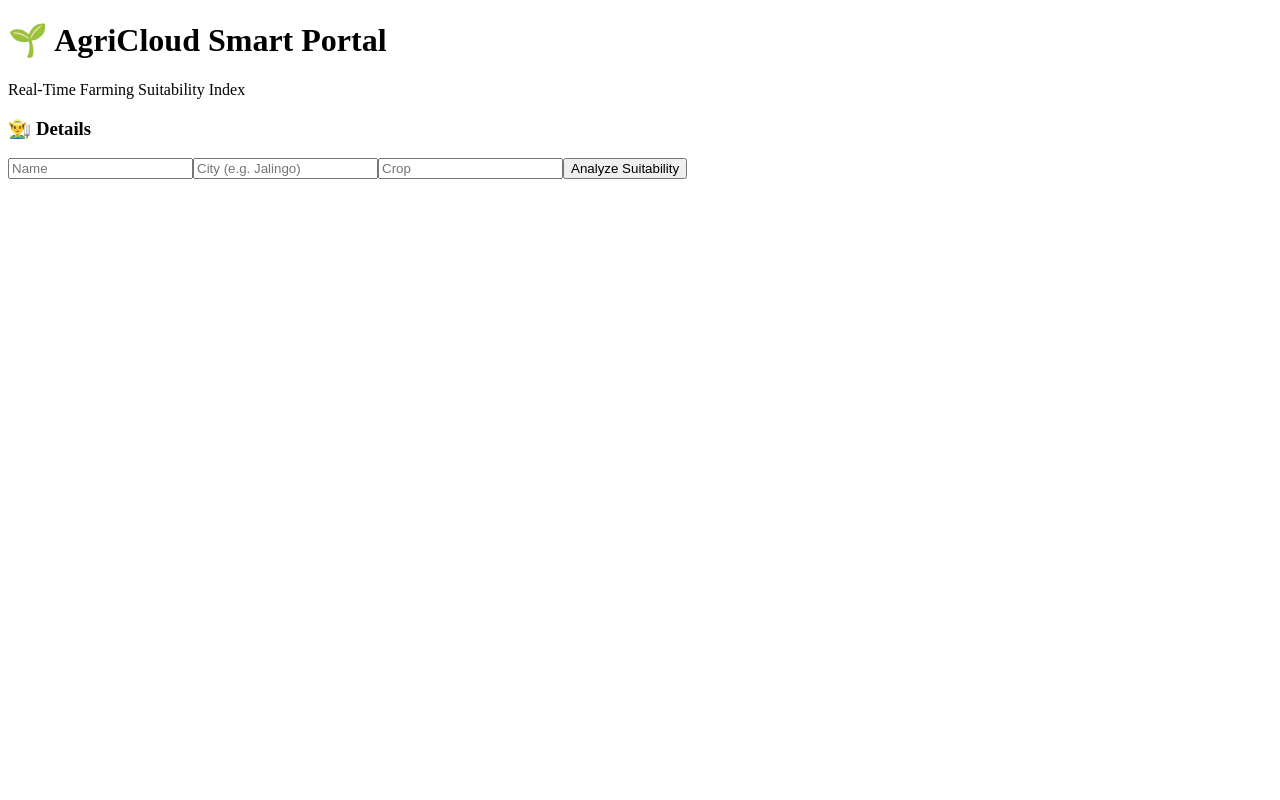
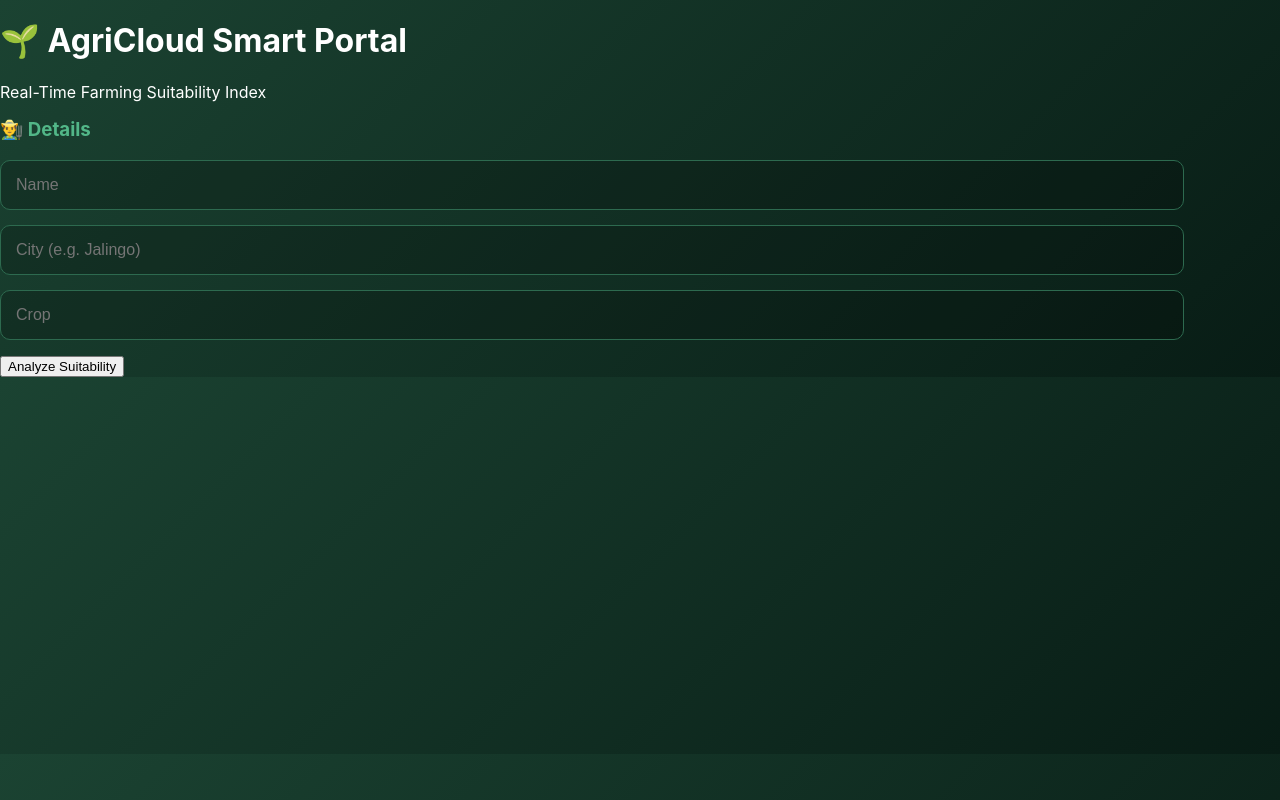
Before and after one commit to ellella2123/AgriCloud-Smart-System, a React (Create React App) app in the folder frontend/: page / in a window 1280 px wide. Built offline with nearby package versions, Linux system fonts and the light colour scheme.

Commit message:
Revamp App.css with new global and component styles

```diff
--- a/frontend/src/App.css
+++ b/frontend/src/App.css
@@ -1,5 +1,118 @@
-.score-circle { width: 120px; height: 120px; border-radius: 50%; border: 8px solid #22c55e; margin: auto; display: flex; flex-direction: column; align-items: center; justify-content: center; background: white; }
-.Excellent { color: #22c55e; font-weight: bold; }
-.Good { color: #eab308; font-weight: bold; }
-.Bad { color: #ef4444; font-weight: bold; }
-.result-card { background: #ffffff; padding: 20px; border-radius: 15px; box-shadow: 0 4px 6px rgba(0,0,0,0.1); text-align: center; }
+/* Global Styling */
+body {
+  margin: 0;
+  padding: 0;
+  font-family: 'Inter', 'Segoe UI', sans-serif;
+  background: linear-gradient(135deg, #1b4332 0%, #081c15 100%); /* Deep Forest Gradient */
+  color: white;
+  overflow-x: hidden;
+}
+
+/* Hero Section */
+.hero {
+  text-align: center;
+  padding: 80px 20px;
+  animation: fadeIn 1.5s ease-in;
+}
+
+.hero h1 {
+  font-size: 3.5rem;
+  margin: 0;
+  background: linear-gradient(to right, #40916c, #d8f3dc);
+  -webkit-background-clip: text;
+  -webkit-text-fill-color: transparent;
+}
+
+.hero p {
+  font-size: 1.2rem;
+  color: #b7e4c7;
+  max-width: 600px;
+  margin: 20px auto;
+}
+
+/* Main Dashboard Layout */
+.dashboard-container {
+  max-width: 1100px;
+  margin: 0 auto 100px auto;
+  display: grid;
+  grid-template-columns: 1fr 1.2fr;
+  gap: 30px;
+  padding: 0 20px;
+}
+
+/* Glassmorphism Cards */
+.glass-card {
+  background: rgba(255, 255, 255, 0.05);
+  backdrop-filter: blur(10px);
+  border: 1px solid rgba(255, 255, 255, 0.1);
+  border-radius: 20px;
+  padding: 30px;
+  transition: transform 0.3s ease;
+}
+
+.glass-card:hover {
+  transform: translateY(-5px);
+  border-color: #52b788;
+}
+
+/* Form Styling */
+h3 { color: #52b788; margin-top: 0; }
+input {
+  width: 90%;
+  padding: 15px;
+  margin-bottom: 15px;
+  background: rgba(0, 0, 0, 0.2);
+  border: 1px solid #2d6a4f;
+  border-radius: 10px;
+  color: white;
+  font-size: 1rem;
+}
+
+input:focus { outline: none; border-color: #74c69d; box-shadow: 0 0 10px #2d6a4f; }
+
+.analyze-btn {
+  width: 100%;
+  padding: 18px;
+  background: #2d6a4f;
+  color: white;
+  font-weight: bold;
+  font-size: 1.1rem;
+  border: none;
+  border-radius: 10px;
+  cursor: pointer;
+  transition: 0.3s;
+  box-shadow: 0 4px 15px rgba(45, 106, 79, 0.4);
+}
+
+.analyze-btn:hover { background: #40916c; transform: scale(1.02); }
+
+/* Result Scoring Visuals */
+.score-section { text-align: center; }
+.suitability-circle {
+  width: 150px;
+  height: 150px;
+  border-radius: 50%;
+  border: 10px solid #52b788;
+  display: flex;
+  flex-direction: column;
+  justify-content: center;
+  align-items: center;
+  margin: 0 auto 20px auto;
+  background: rgba(0,0,0,0.3);
+}
+
+.Excellent { color: #52b788; text-shadow: 0 0 10px #52b788; }
+.Good { color: #ffca3a; }
+.Bad { color: #ff595e; }
+
+/* Animations */
+@keyframes fadeIn {
+  from { opacity: 0; transform: translateY(20px); }
+  to { opacity: 1; transform: translateY(0); }
+}
+
+/* Mobile Responsive */
+@media (max-width: 768px) {
+  .dashboard-container { grid-template-columns: 1fr; }
+  .hero h1 { font-size: 2.2rem; }
+}
```
